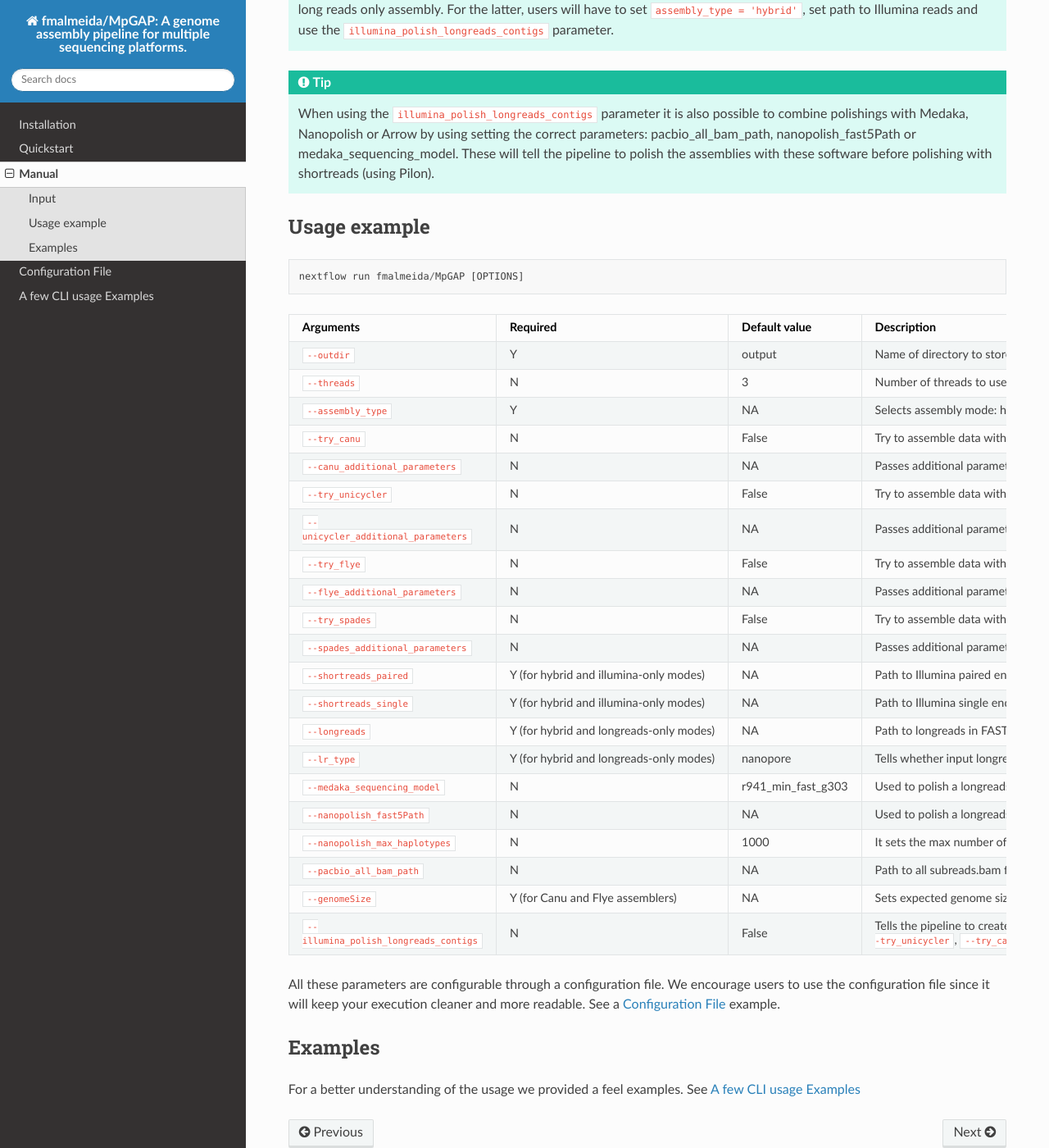
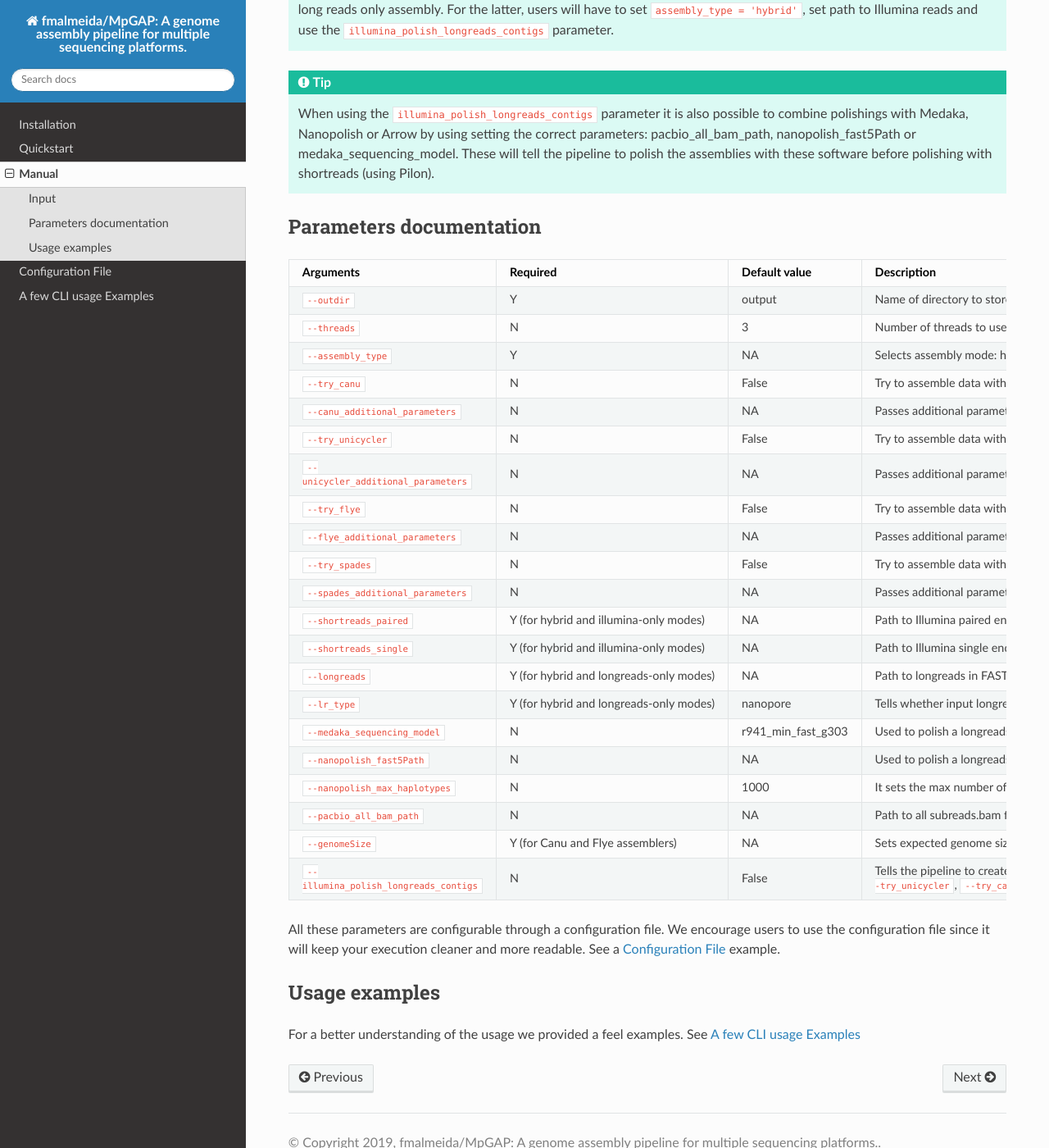
Before and after one commit to fmalmeida/MpGAP, a Sphinx documentation site: the page built from docs/manual.rst, in a window 1280 px wide and 1400 px high, scrolled down 675 px. Shown: the whole window at 82% size. Built offline with Sphinx 7.4.7 and the Read the Docs theme 2.0.0, drawn with Linux system fonts in a browser that asks for light colours.

Commit message:
Trying to fix the parameters table in docs

```diff
--- a/docs/manual.rst
+++ b/docs/manual.rst
@@ -36,13 +36,8 @@ Input
   pacbio_all_bam_path, nanopolish_fast5Path or medaka_sequencing_model. These will tell the
   pipeline to polish the assemblies with these software before polishing with shortreads (using Pilon).
 
-Usage example
-=============
-
-::
-
-   nextflow run fmalmeida/MpGAP [OPTIONS]
-
+Parameters documentation
+========================
 
 .. list-table::
    :widths: 20 10 20 50
```
Also changed, not shown: other parts of docs/manual.rst (+2 -2 lines).
